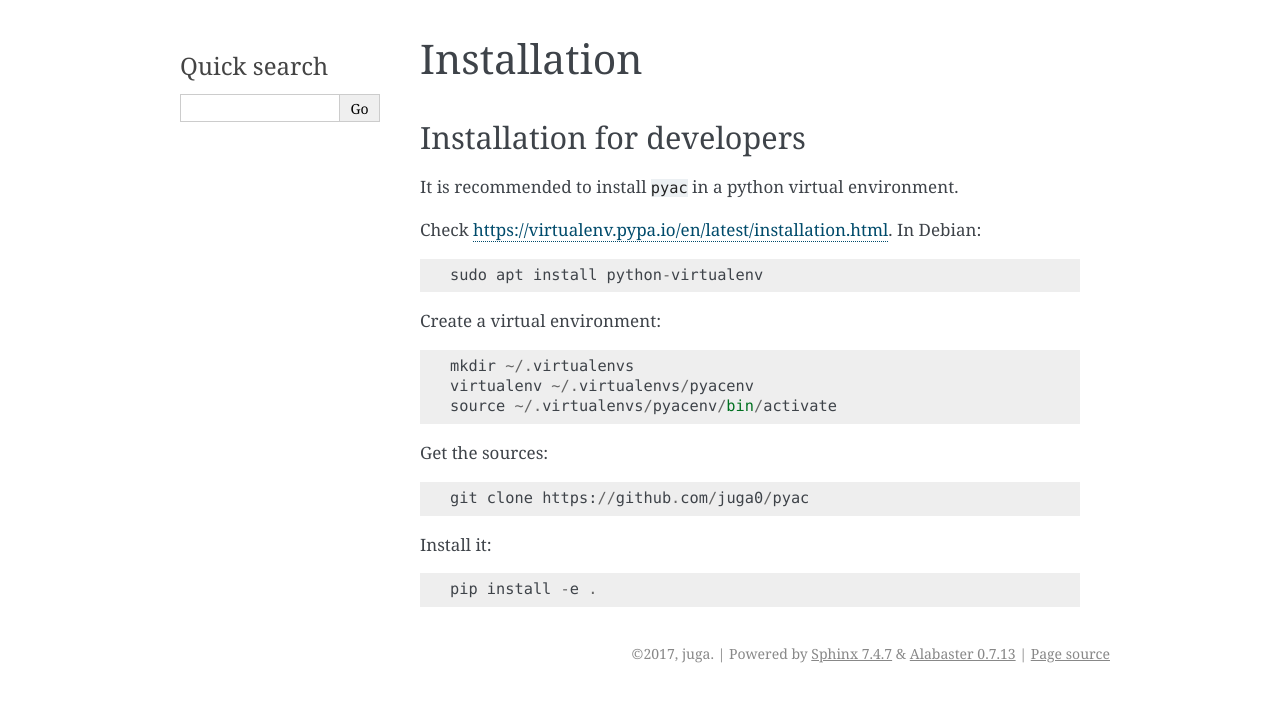
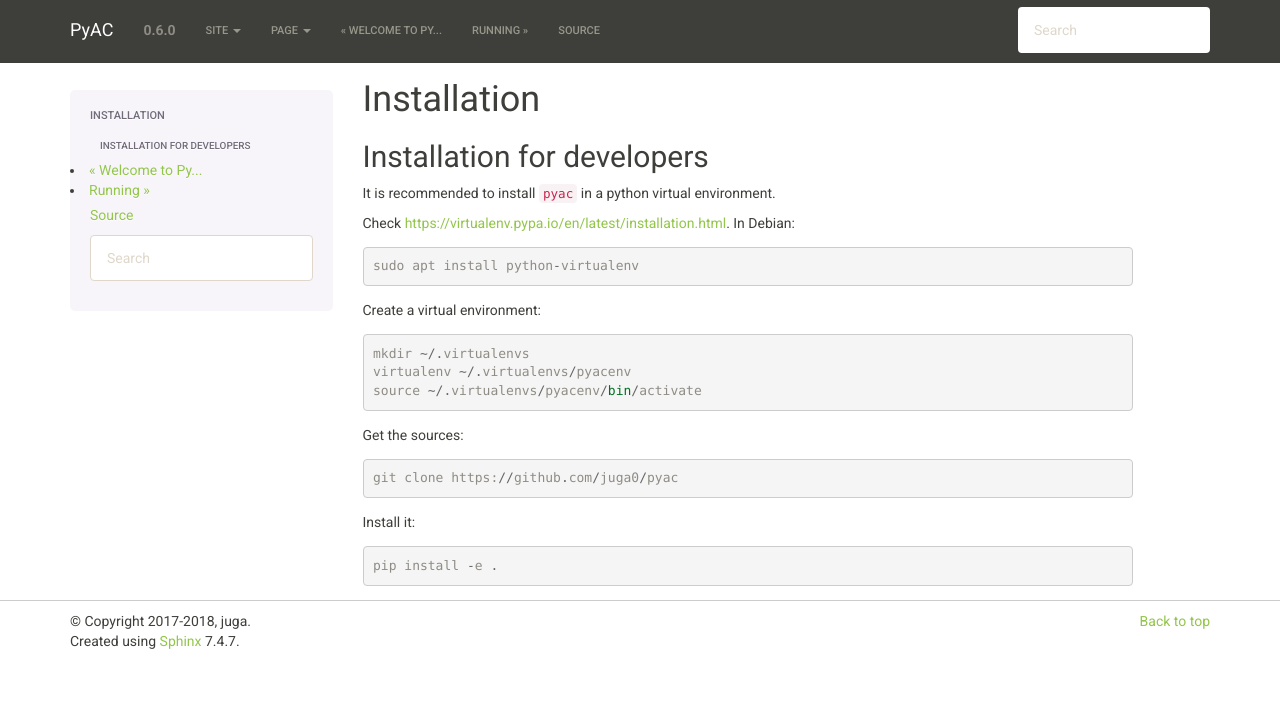
Before and after one commit to juga0/pyac, a Sphinx documentation site: the page built from docs/source/install.rst, in a window 1280 px wide. Shown: the top 702 px of the page. Built offline with Sphinx 7.4.7, drawn with Linux system fonts in a browser that asks for light colours.

Commit message:
Change sphinx theme,
* add requirements
* change copyright, version

```diff
--- a/docs/source/conf.py
+++ b/docs/source/conf.py
@@ -20,7 +20,8 @@
 # import os
 # import sys
 # sys.path.insert(0, os.path.abspath('.'))
-
+import sphinx_bootstrap_theme
+from autocrypt import __version__
 
 # -- General configuration ------------------------------------------------
 
@@ -51,7 +52,7 @@
 
 # General information about the project.
 project = 'PyAC'
-copyright = '2017, juga'
+copyright = '2017-2018, juga'
 author = 'juga'
 
 # The version info for the project you're documenting, acts as replacement for
@@ -59,9 +60,11 @@
 # built documents.
 #
 # The short X.Y version.
-version = '0.2.0'
+# version = '0.2.0'
+version = __version__
 # The full version, including alpha/beta/rc tags.
-release = '0.2.0'
+# release = '0.2.0'
+release = version
 
 # The language for content autogenerated by Sphinx. Refer to documentation
 # for a list of supported languages.
@@ -87,13 +90,90 @@
 # The theme to use for HTML and HTML Help pages.  See the documentation for
 # a list of builtin themes.
 #
-html_theme = 'alabaster'
+# html_theme = 'alabaster'
+html_theme = 'bootstrap'
+html_theme_path = sphinx_bootstrap_theme.get_html_theme_path()
 
 # Theme options are theme-specific and customize the look and feel of a theme
 # further.  For a list of options available for each theme, see the
 # documentation.
+html_theme_options = {
+    # Navigation bar title. (Default: ``project`` value)
+    'navbar_title': project,
+
+    # Tab name for entire site. (Default: "Site")
+    'navbar_site_name': "Site",
+
+    # Tab name for the current pages TOC. (Default: "Page")
+    'navbar_pagenav_name': "Page",
+
+    # A list of tuples containing pages or urls to link to.
+    # Valid tuples should be in the following forms:
+    #    (name, page)                 # a link to a page
+    #    (name, "/aa/bb", 1)          # a link to an arbitrary relative url
+    #    (name, "http://example.com", True) # arbitrary absolute url
+    # Note the "1" or "True" value above as the third argument to indicate
+    # an arbitrary url.
+    # 'navbar_links': [
+    #     ("Examples", "examples"),
+    #     ("Link", "http://example.com", True),
+    # ],
+
+    # Global TOC depth for "site" navbar tab. (Default: 1)
+    # Switching to -1 shows all levels.
+    'globaltoc_depth': 2,
+
+    # Include hidden TOCs in Site navbar?
+    #
+    # Note: If this is "false", you cannot have mixed ``:hidden:`` and
+    # non-hidden ``toctree`` directives in the same page, or else the build
+    # will break.
+    #
+    # Values: "true" (default) or "false"
+    'globaltoc_includehidden': "true",
+
+    # HTML navbar class (Default: "navbar") to attach to <div> element.
+    # For black navbar, do "navbar navbar-inverse"
+    'navbar_class': "navbar",
+
+    # Fix navigation bar to top of page?
+    # Values: "true" (default) or "false"
+    'navbar_fixed_top': "true",
+
+    # Location of link to source.
+    # Options are "nav" (default), "footer" or anything else to exclude.
+    'source_link_position': "nav",
+
+    # Bootswatch (http://bootswatch.com/) theme.
+    #
+    # Options are nothing (default) or the name of a valid theme such
+    # such as "cosmo" or "sandstone".
+    #
+    # Example themes:
+    # * flatly
+    # * sandstone (v3 only)
+    # * united
+    # * yeti (v3 only)
+    'bootswatch_theme': "sandstone",
+
+    # Choose Bootstrap version.
+    # Values: "3" (default) or "2" (in quotes)
+    'bootstrap_version': "3",
+}
+
+# Add any paths that contain custom themes here, relative to this directory.
+# html_theme_path = []
+
+# The name of an image file (relative to this directory) to place at the top
+# of the sidebar.
 #
-# html_theme_options = {}
+html_logo = 'images/pyac.png'
+
+# The name of an image file (relative to this directory) to use as a favicon of
+# the docs.  This file should be a Windows icon file (.ico) being 16x16 or 32x32
+# pixels large.
+#
+html_favicon = 'images/pyac.ico'
 
 # Add any paths that contain custom static files (such as style sheets) here,
 # relative to this directory. They are copied after the builtin static files,
@@ -104,20 +184,23 @@
 # to template names.
 #
 # This is required for the alabaster theme
-# refs: http://alabaster.readthedocs.io/en/latest/installation.html#sidebars
-html_sidebars = {
-    '**': [
-        'relations.html',  # needs 'show_related': True theme option to display
-        'searchbox.html',
-    ]
-}
+# # refs: http://alabaster.readthedocs.io/en/latest/installation.html#sidebars
+# html_sidebars = {
+#     '**': [
+#         'relations.html',  # needs 'show_related': True theme option to display
+#         'searchbox.html',
+#     ]
+# }
 
 
 # -- Options for HTMLHelp output ------------------------------------------
 
 # Output file base name for HTML help builder.
 htmlhelp_basename = 'PyACdoc'
-
+# Custom sidebar templates, maps document names to template names.
+#
+# html_sidebars = {}
+html_sidebars = {'sidebar': ['localtoc.html', 'sourcelink.html', 'searchbox.html']}
 
 # -- Options for LaTeX output ---------------------------------------------
 
--- a/setup.py
+++ b/setup.py
@@ -40,7 +40,7 @@
         extras_require={
             'dev': ['ipython', 'pyflakes', 'pep8'],
             'test': ['tox', 'pytest'],
-            'doc': ['sphinx', 'pylint']
+            'doc': ['sphinx', 'sphinx-bootstrap-theme', 'pylint']
         },
         python_requires=">=3.5",
         tests_require=['pytest'],
```
Also changed, not shown: docs/source/images/pyac.png (added), 2 other files.
